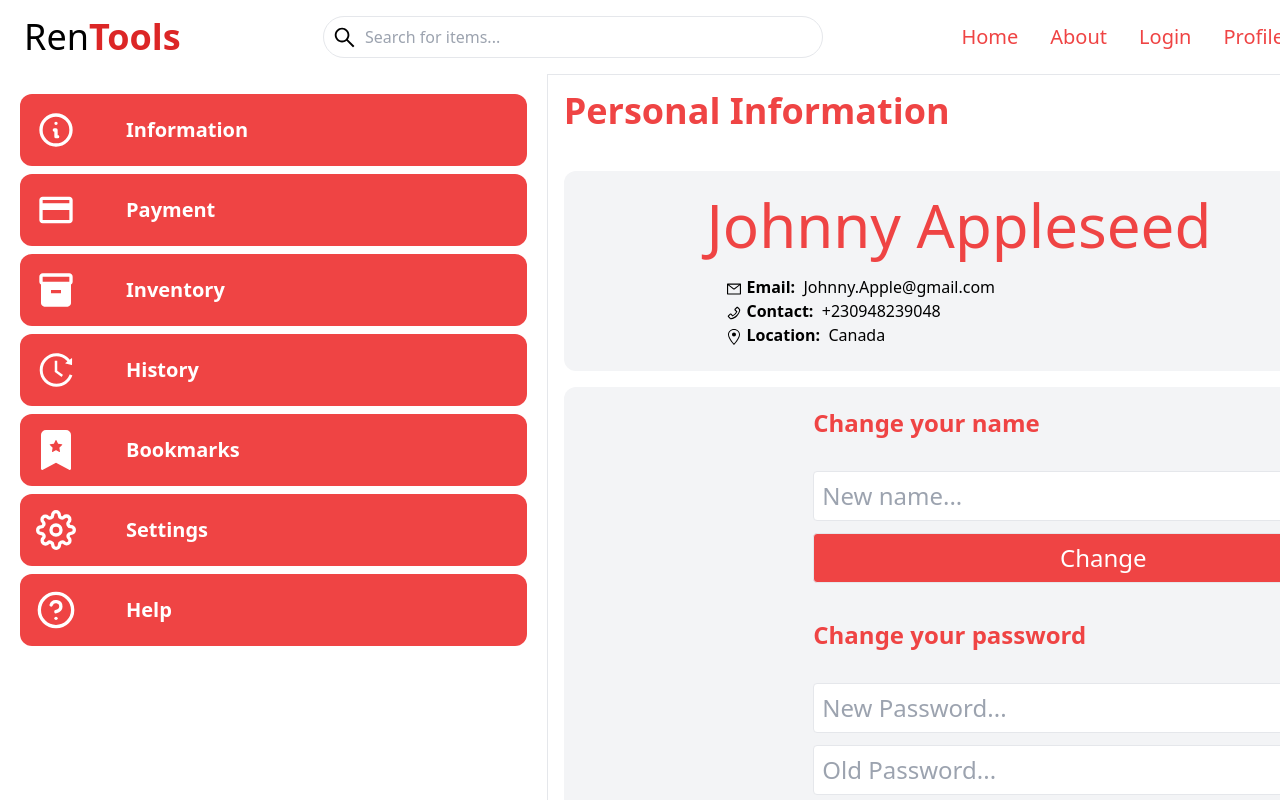
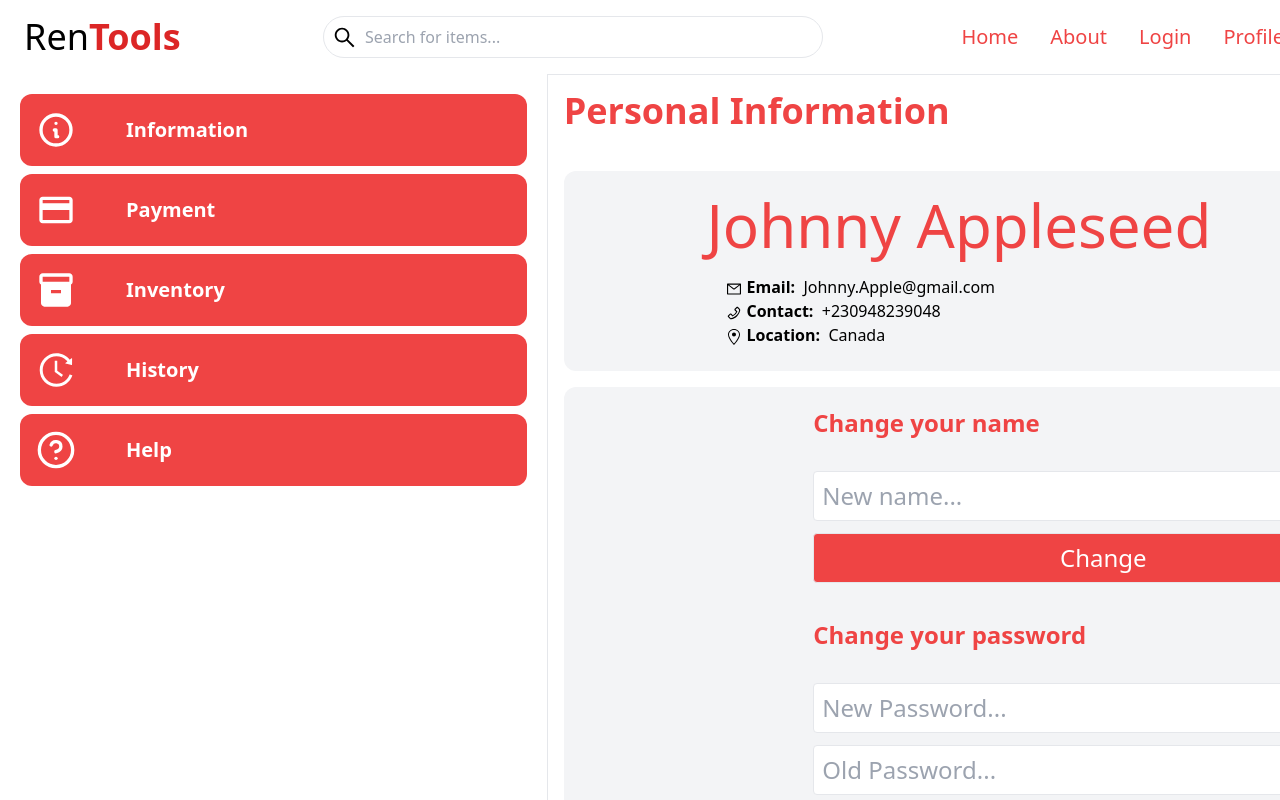
Before and after one commit to RSambath/rentools-webapp, a React (Create React App) app: page /Profile in a window 1280 px wide. Shown: the top 800 px of the page. Built offline with nearby package versions, Linux system fonts and the light colour scheme.

Commit message:
deleted the menu in profile

```diff
--- a/src/components/ProfileMenu.jsx
+++ b/src/components/ProfileMenu.jsx
@@ -25,8 +25,6 @@ const ProfileMenu = () => {
             <MenuButton logo={<MdPayment size={40}/>} text="Payment" to="/Profile/Payment"/>
             <MenuButton logo={<MdInventory2 size={40}/>} text="Inventory" to="/Profile/Inventory"/>
             <MenuButton logo={<AiOutlineHistory size={40}/>} text="History" to="/Profile/History"/>
-            <MenuButton logo={<BsFillBookmarkStarFill size={40}/>} text="Bookmarks" to="/Profile/Bookmarks"/>
-            <MenuButton logo={<FiSettings size={40}/>} text="Settings" to="/Profile/Settings"/>
             <MenuButton logo={<FiHelpCircle size={40}/>} text="Help" to="/Profile/Help"/>
 
         </div>
--- a/src/components/ProfileRight.jsx
+++ b/src/components/ProfileRight.jsx
@@ -17,10 +17,6 @@ const ProfileRight = () => {
         </Route>
         <Route path="/Inventory" element={<Inventory />}>
         </Route>
-        <Route path="/Bookmarks" element={<h1>Bookmarks</h1>}>
-        </Route>
-        <Route path="/Settings" element={<h1>Settings</h1>}>
-        </Route>
         <Route path="/Help" element={<Help />}>
         </Route>
     </Routes>
```
